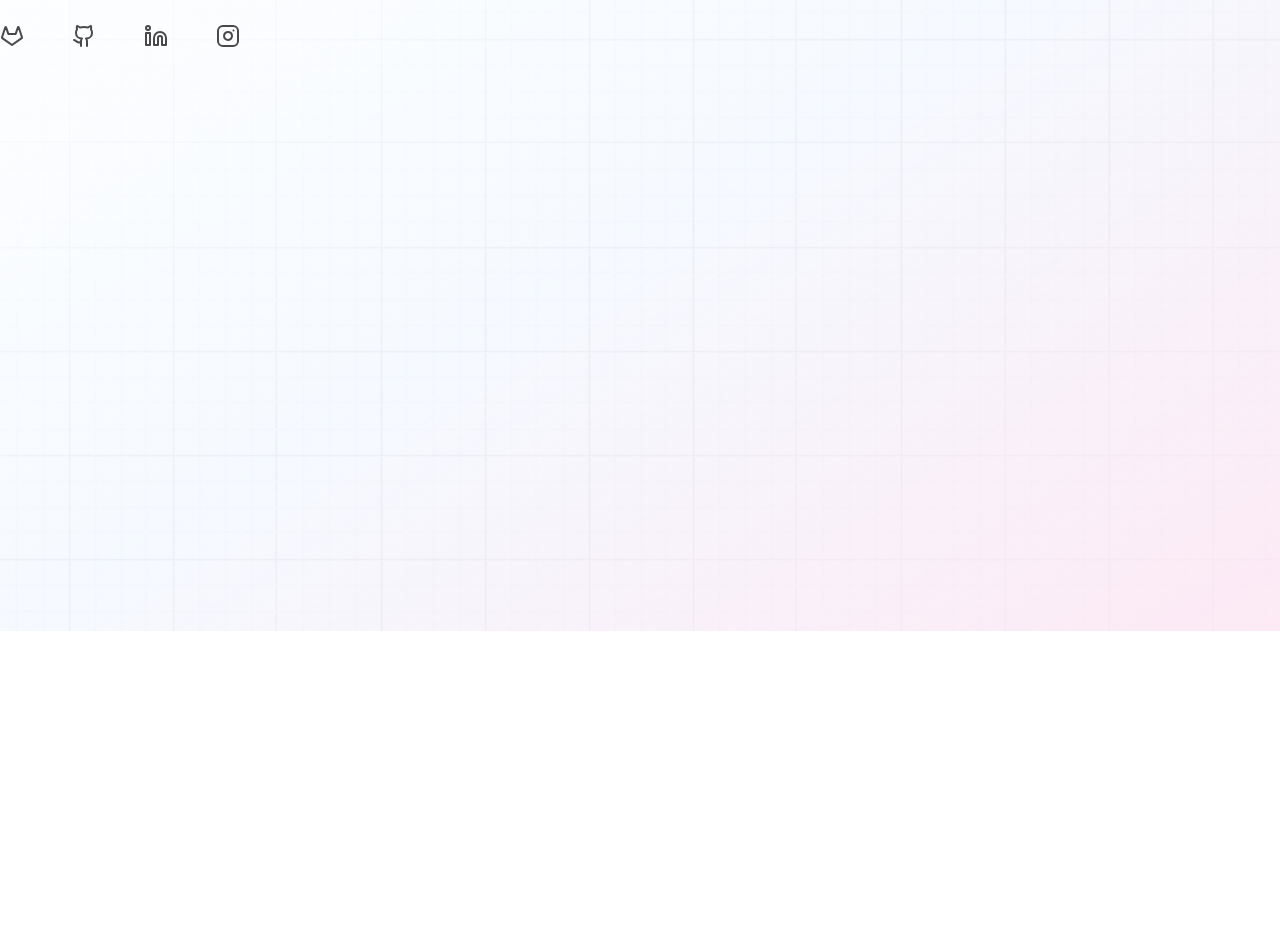
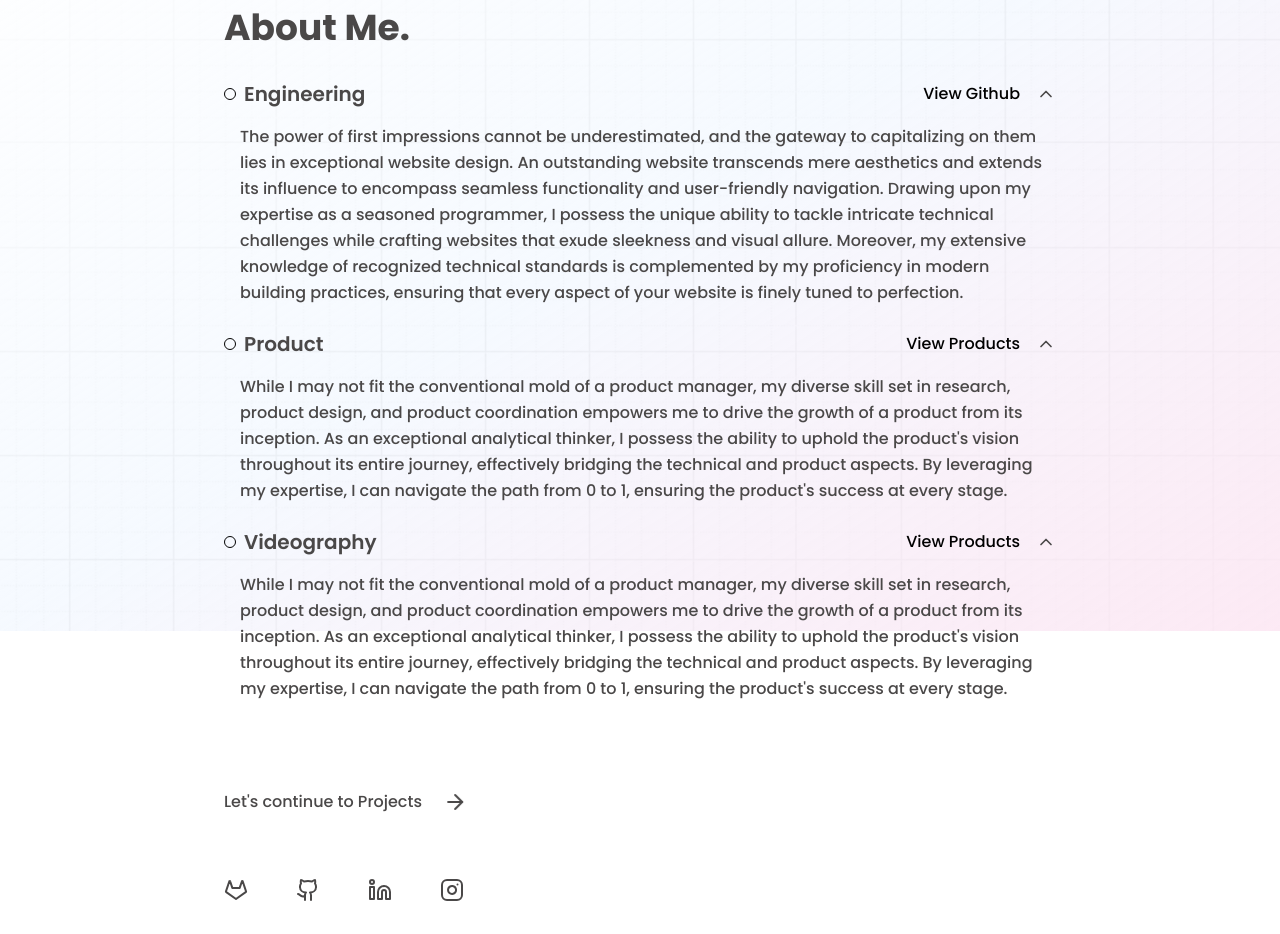
Before and after one commit to NoellaPromise/portifolio, a Next.js app: page /about in a window 1280 px wide. Shown: the part 169-1103 px from the top of the page. Before the commit the page ends 840 px from the top, so only its background shows below. Built offline with nearby package versions, Linux system fonts and the light colour scheme.

Commit message:
ft:implement the about page

```diff
--- a/app/about/page.tsx
+++ b/app/about/page.tsx
@@ -1,15 +1,43 @@
-import Footer from '@/components/footer'
-import Navbar from '@/components/navbar'
-import React from 'react'
+import Footer from "@/components/footer";
+import Navbar from "@/components/navbar";
+import { ArrowRight } from "lucide-react";
+import Link from "next/link";
+import React from "react";
+import { sections } from "@/lib/utils";
+import { AboutSection } from "@/components/aboutSection";
 
 const page = () => {
   return (
-    <div >
-      <Navbar/>
-       <h1 className="m-6">Welcome to the About page</h1>
-       <Footer/>
+    <div>
+      <Navbar />
+      <div className="max-w-4xl mx-auto p-8">
+        <h1 className="text-4xl font-bold mb-8">About Me.</h1>
+
+        {sections.map((section, index) => (
+          <AboutSection
+            key={index}
+            title={section.title}
+            content={section.content}
+            link={section.link}
+          />
+        ))}
+      </div>
+      <div className="flex gap-3 max-w-4xl mx-auto p-8">
+        <Link href="/projects" className="hover:underline">
+          Let's continue to Projects
+        </Link>
+        <Link
+          href="/projects"
+          className="animate-[moveArrow_1s_ease-in-out_infinite]"
+        >
+          <ArrowRight />
+        </Link>
+      </div>
+      <div className="max-w-4xl mx-auto p-8">
+        <Footer />
+      </div>
     </div>
-  )
-}
+  );
+};
 
-export default page
+export default page;
--- /dev/null
+++ b/components/aboutSection.tsx
@@ -0,0 +1,33 @@
+"use client";
+import { AboutSectionProps } from "@/lib/interfaces";
+import { ChevronDown, ChevronUp } from "lucide-react";
+import Link from "next/link";
+import { useState } from "react";
+
+export const AboutSection = ({ title, content, link }: AboutSectionProps) => {
+  const [isOpen, setIsOpen] = useState(true);
+
+  return (
+    <div className="mb-6">
+      <div
+        className="flex items-center justify-between mb-4 cursor-pointer"
+        onClick={() => setIsOpen(!isOpen)}
+      >
+        <div className="flex items-center gap-2">
+          <div className="w-3 h-3 rounded-full border border-black "></div>
+          <h2 className="text-xl font-semibold">{title}</h2>
+        </div>
+        <div className="flex items-center gap-4">
+          {link && (
+            <Link href={link.url} className="text-black hover:underline">
+              {link.text}
+            </Link>
+          )}
+          {isOpen ? <ChevronUp size={20} /> : <ChevronDown size={20} />}
+        </div>
+      </div>
+
+      {isOpen && <p className="leading-relaxed pl-4">{content}</p>}
+    </div>
+  );
+};
--- a/components/aboutUsPage.tsx
+++ /dev/null
@@ -1,101 +0,0 @@
-"use client";
-import React, { useState } from "react";
-import { ChevronDown, ChevronUp } from "lucide-react";
-
-const AboutSection = () => {
-  // State for section toggles
-  const [openSections, setOpenSections] = useState({
-    engineering: true,
-    product: true,
-  });
-
-  const toggleSection = (section) => {
-    setOpenSections((prev) => ({
-      ...prev,
-      [section]: !prev[section],
-    }));
-  };
-
-  return (
-    <div className="max-w-4xl mx-auto p-8">
-      <h1 className="text-4xl font-bold mb-8">About Me.</h1>
-
-      {/* Engineering Section */}
-      <div className="mb-6">
-        <div
-          className="flex items-center justify-between mb-4 cursor-pointer"
-          onClick={() => toggleSection("engineering")}
-        >
-          <div className="flex items-center gap-2">
-            <div className="w-2 h-2 rounded-full bg-black"></div>
-            <h2 className="text-xl font-semibold">Engineering</h2>
-          </div>
-          <div className="flex items-center gap-4">
-            <a href="#" className="text-black hover:underline">
-              View Github
-            </a>
-            {openSections.engineering ? (
-              <ChevronUp size={20} />
-            ) : (
-              <ChevronDown size={20} />
-            )}
-          </div>
-        </div>
-
-        {openSections.engineering && (
-          <p className="text-gray-600 leading-relaxed pl-4">
-            The power of first impressions cannot be underestimated, and the
-            gateway to capitalizing on them lies in exceptional website design.
-            An outstanding website transcends mere aesthetics and extends its
-            influence to encompass seamless functionality and user-friendly
-            navigation. Drawing upon my expertise as a seasoned programmer, I
-            possess the unique ability to tackle intricate technical challenges
-            while crafting websites that exude sleekness and visual allure.
-            Moreover, my extensive knowledge of recognized technical standards
-            is complemented by my proficiency in modern building practices,
-            ensuring that every aspect of your website is finely tuned to
-            perfection.
-          </p>
-        )}
-      </div>
-
-      {/* Product Section */}
-      <div className="mb-6">
-        <div
-          className="flex items-center justify-between mb-4 cursor-pointer"
-          onClick={() => toggleSection("product")}
-        >
-          <div className="flex items-center gap-2">
-            <div className="w-2 h-2 rounded-full bg-black"></div>
-            <h2 className="text-xl font-semibold">Product</h2>
-          </div>
-          <div className="flex items-center gap-4">
-            <a href="#" className="text-black hover:underline">
-              View Products
-            </a>
-            {openSections.product ? (
-              <ChevronUp size={20} />
-            ) : (
-              <ChevronDown size={20} />
-            )}
-          </div>
-        </div>
-
-        {openSections.product && (
-          <p className="text-gray-600 leading-relaxed pl-4">
-            While I may not fit the conventional mold of a product manager, my
-            diverse skill set in research, product design, and product
-            coordination empowers me to drive the growth of a product from its
-            inception. As an exceptional analytical thinker, I possess the
-            ability to uphold the product's vision throughout its entire
-            journey, effectively bridging the technical and product aspects. By
-            leveraging my expertise, I can navigate the path from 0 to 1,
-            ensuring the product's success at every stage.
-          </p>
-        )}
-      </div>
-    </div>
-  );
-};
-
-export default AboutSection;
--- a/components/footer.tsx
+++ b/components/footer.tsx
@@ -3,7 +3,7 @@ import { Gitlab, Github , Linkedin,Instagram} from "lucide-react";
 
 const footer = () => {
   return (
-    <div className="flex gap-12 mb-8">
+    <div className="flex gap-12">
       <Link
         href="https://gitlab.com/dushakenoella"
         className="hover:text-[#182a38] hover:scale-110"
--- /dev/null
+++ b/lib/interfaces.ts
@@ -0,0 +1,10 @@
+export interface AboutSectionProps {
+    title: string;
+    content: string;
+    link?:{
+        url: string;
+        text: string;
+    }
+
+
+}
--- /dev/null
+++ b/lib/utils.ts
@@ -0,0 +1,27 @@
+export const sections = [
+
+  {
+    title: "Engineering",
+    content:
+      "The power of first impressions cannot be underestimated, and the gateway to capitalizing on them lies in exceptional website design. An outstanding website transcends mere aesthetics and extends its influence to encompass seamless functionality and user-friendly navigation. Drawing upon my expertise as a seasoned programmer, I possess the unique ability to tackle intricate technical challenges while crafting websites that exude sleekness and visual allure. Moreover, my extensive knowledge of recognized technical standards is complemented by my proficiency in modern building practices, ensuring that every aspect of your website is finely tuned to perfection.",
+    link:{
+        text:"View Github",
+        url:"https://github.com/NoellaPromise"
+    }},
+    {
+        title:"Product",
+        content:"While I may not fit the conventional mold of a product manager, my diverse skill set in research, product design, and product coordination empowers me to drive the growth of a product from its inception. As an exceptional analytical thinker, I possess the ability to uphold the product's vision throughout its entire journey, effectively bridging the technical and product aspects. By leveraging my expertise, I can navigate the path from 0 to 1, ensuring the product's success at every stage.",
+        link:{
+            text:"View Products",
+            url:"https://github.com/NoellaPromise",
+        }
+    },
+    {
+        title:"Videography",
+        content:"While I may not fit the conventional mold of a product manager, my diverse skill set in research, product design, and product coordination empowers me to drive the growth of a product from its inception. As an exceptional analytical thinker, I possess the ability to uphold the product's vision throughout its entire journey, effectively bridging the technical and product aspects. By leveraging my expertise, I can navigate the path from 0 to 1, ensuring the product's success at every stage.",
+        link:{
+            text:"View Products",
+            url:"https://www.instagram.com/noella_promise/",
+        }
+    },
+];
```
